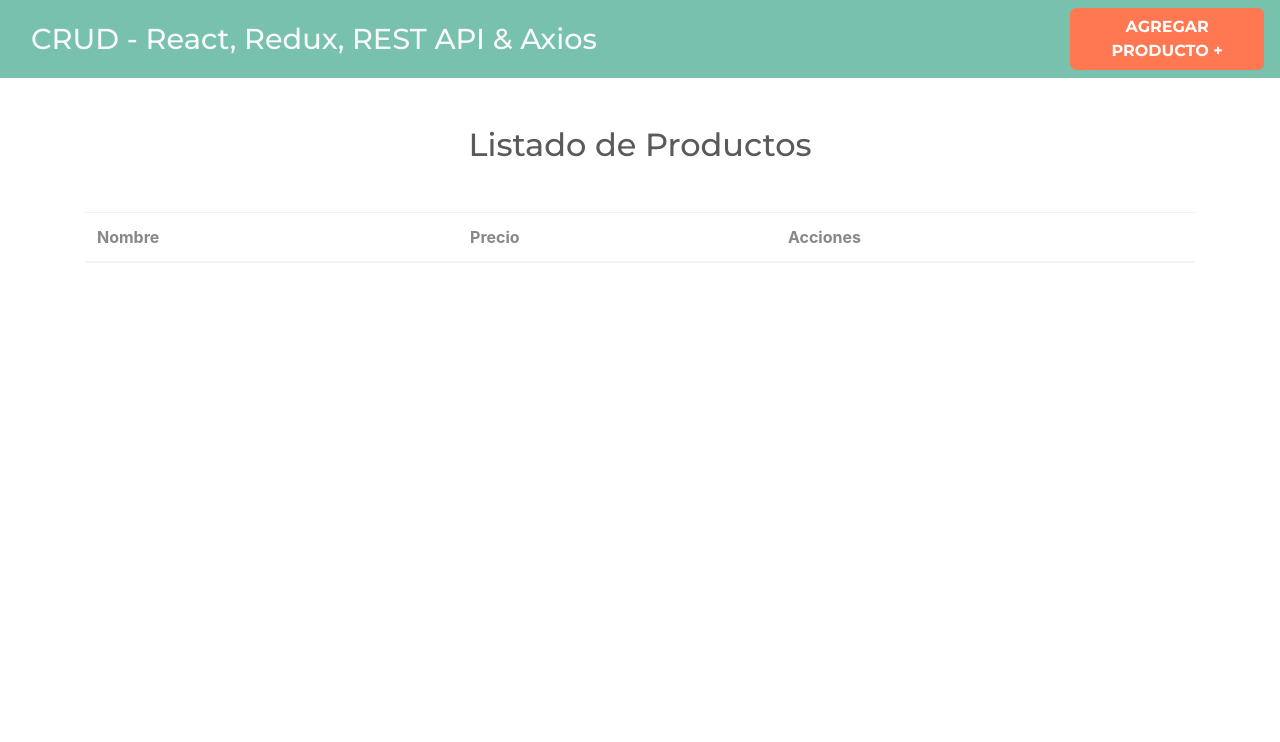
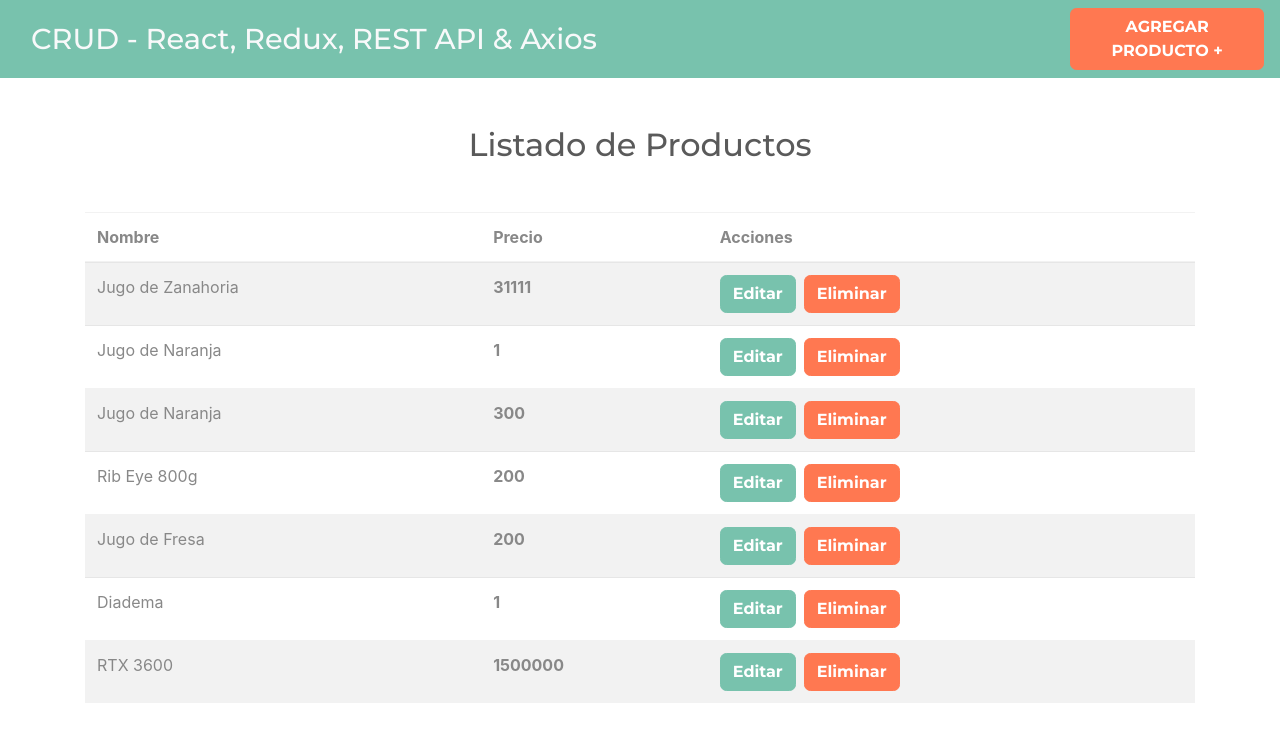
Before and after one commit to Juanddiazm/CRUD-REACT-REDUX--master, a React (Create React App) app: page / in a window 1280 px wide. Shown: the top 742 px of the page. Built offline with nearby package versions, Linux system fonts and the light colour scheme; data requests are answered from the project's data file.

Commit message:
add list products

```diff
--- a/src/actions/productoActions.js
+++ b/src/actions/productoActions.js
@@ -2,6 +2,9 @@
   AGREGAR_PRODUCTO,
   AGREGAR_PRODUCTO_EXITO,
   AGREGAR_PRODUCTO_ERROR,
+  COMENZAR_DESCARGA_PRODUCTOS,
+  DESCARGA_PRODUCTOS_EXITO,
+  DESCARGA_PRODUCTOS_ERROR,
 } from "../types";
 import clienteAxios from "../config/axios";
 import Swal from "sweetalert2";
@@ -49,3 +52,33 @@
   type: AGREGAR_PRODUCTO_ERROR,
   payload: estado,
 });
+
+// Funcion que descarga los productos del API
+export function obtenerProductosAction() {
+  return async (dispatch) => {
+    dispatch(descargarProductos());
+
+    try {
+      const respuesta = await clienteAxios.get("/productos");
+      dispatch(descargaProductosExitosa(respuesta.data));
+    } catch (error) {
+      console.log(error);
+      dispatch(descargaProductosError());
+    }
+  };
+}
+
+const descargarProductos = () => ({
+  type: COMENZAR_DESCARGA_PRODUCTOS,
+  payload: true,
+});
+
+const descargaProductosExitosa = (productos) => ({
+  type: DESCARGA_PRODUCTOS_EXITO,
+  payload: productos,
+});
+
+const descargaProductosError = () => ({
+  type: DESCARGA_PRODUCTOS_ERROR,
+  payload: true,
+})
--- /dev/null
+++ b/src/components/Producto.js
@@ -0,0 +1,24 @@
+import React from "react";
+import { Link } from "react-router-dom";
+
+const Producto = ({ producto }) => {
+  const { nombre, precio, id } = producto;
+  return (
+    <tr>
+      <td>{nombre}</td>
+      <td>
+        <span className="font-weight-bold">{precio}</span>
+      </td>
+      <td className="acciones">
+        <Link to={`/productos/editar/${id}`} className="btn btn-primary mr-2">
+          Editar
+        </Link>
+        <button type="button" className="btn btn-danger">
+          Eliminar
+        </button>
+      </td>
+    </tr>
+  );
+};
+
+export default Producto;
--- a/src/components/Productos.js
+++ b/src/components/Productos.js
@@ -1,9 +1,30 @@
-import React, { Fragment } from "react";
+import React, { Fragment, useEffect } from "react";
+import Producto from "./Producto";
+// Redux
+import { useSelector, useDispatch } from "react-redux";
+import { obtenerProductosAction } from "../actions/productoActions";
 
 const Productos = () => {
+  const dispatch = useDispatch();
+  useEffect(() => {
+    // Consultar la API
+    const cargarProductos = () => dispatch(obtenerProductosAction());
+    cargarProductos();
+  }, []);
+
+  // Obtener el state
+  const productos = useSelector((state) => state.productos.productos);
+  const error = useSelector((state) => state.productos.error);
+  const cargando = useSelector((state) => state.productos.loading);
   return (
     <Fragment>
       <h2 className="text-center my-5">Listado de Productos</h2>
+      {error ? (
+        <p className="font-weight-bold alert alert-danger text-center mt-4">
+          Hubo un error
+        </p>
+      ) : null}
+      {cargando ? <p className="text-center"> Cargando...</p> : null}
       <table className="table table-striped">
         <thead>
           <tr>
@@ -12,7 +33,13 @@
             <th scope="col">Acciones</th>
           </tr>
         </thead>
-        <tbody></tbody>
+        <tbody>
+          {productos.length === 0
+            ? "No hay productos"
+            : productos.map((producto) => (
+                <Producto key={producto.id} producto={producto} />
+              ))}
+        </tbody>
       </table>
     </Fragment>
   );
--- a/src/reducers/productosReducer.js
+++ b/src/reducers/productosReducer.js
@@ -2,6 +2,9 @@
   AGREGAR_PRODUCTO,
   AGREGAR_PRODUCTO_EXITO,
   AGREGAR_PRODUCTO_ERROR,
+  COMENZAR_DESCARGA_PRODUCTOS,
+  DESCARGA_PRODUCTOS_EXITO,
+  DESCARGA_PRODUCTOS_ERROR,
 } from "../types";
 
 // Cada reducer tiene su propio state
@@ -13,6 +16,7 @@
 
 export default function (state = initialState, action) {
   switch (action.type) {
+    case COMENZAR_DESCARGA_PRODUCTOS:
     case AGREGAR_PRODUCTO:
       return {
         ...state,
@@ -25,11 +29,19 @@
         productos: [...state.productos, action.payload],
       };
     case AGREGAR_PRODUCTO_ERROR:
+    case DESCARGA_PRODUCTOS_ERROR:
       return {
         ...state,
         loading: false,
         error: action.payload,
       };
+    case DESCARGA_PRODUCTOS_EXITO:
+      return {
+        ...state,
+        loading: false,
+        error: null,
+        productos: action.payload,
+      };
     default:
       return state;
   }
--- a/src/types/index.js
+++ b/src/types/index.js
@@ -1,3 +1,7 @@
 export const AGREGAR_PRODUCTO = "AGREGAR_PRDUCTO";
 export const AGREGAR_PRODUCTO_EXITO = "AGREGAR_PRODUCTO_EXITO";
 export const AGREGAR_PRODUCTO_ERROR = "AGREGAR_PRODUCTO_ERROR";
+
+export const COMENZAR_DESCARGA_PRODUCTOS = "COMENZAR_DESCARGA_PRODUCTOS";
+export const DESCARGA_PRODUCTOS_EXITO = "DESCARGA_PRODUCTOS_EXITO";
+export const DESCARGA_PRODUCTOS_ERROR = "DESCARGA_PRODUCTOS_ERROR";
```
